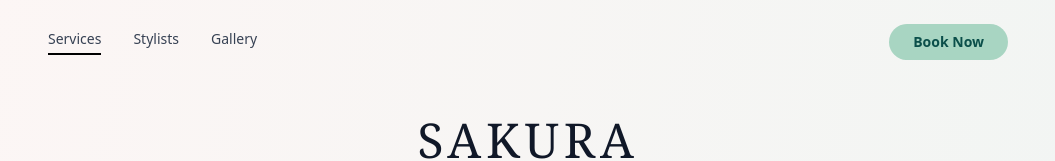
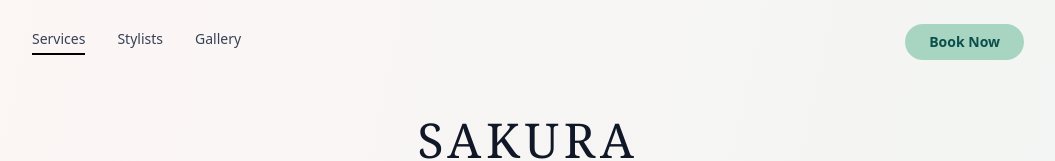
Before and after one commit to Jeong-chanuk/my-salon-website, a Next.js app: page / in a window 1280 px wide. Shown: the top 161 px of the page, without its empty margins (112-1167 px from the left). Built offline with nearby package versions, Linux system fonts and the light colour scheme.

Commit message:
폰화면 UI수정

```diff
--- a/components/Navbar.tsx
+++ b/components/Navbar.tsx
@@ -1,17 +1,23 @@
 export default function Navbar() {
   return (
-    <nav className="w-full flex justify-between items-center py-6 px-8 max-w-5xl mx-auto">
+    // 💡 flex-wrap을 추가해서 자리가 모자라면 자연스럽게 아랫줄로 넘어가게 만들었습니다.
+    // 💡 md:justify-between 은 PC에서만 양끝으로 벌리고, 모바일에서는 가운데 정렬(justify-center)을 합니다.
+    <nav className="w-full flex justify-center md:justify-between items-center py-4 md:py-6 px-4 max-w-5xl mx-auto flex-wrap gap-4">
+
       {/* 왼쪽 메뉴 링크들 */}
-      <ul className="flex gap-8 text-sm font-medium text-gray-700">
+      {/* 💡 모바일에서는 글씨 크기(text-xs)와 간격(gap-4)을 줄여서 예쁘게 들어맞게 합니다. */}
+      <ul className="flex gap-4 md:gap-8 text-xs md:text-sm font-medium text-gray-700">
         <li className="hover:text-black cursor-pointer border-b-2 border-black pb-1">Services</li>
         <li className="hover:text-black cursor-pointer pb-1">Stylists</li>
         <li className="hover:text-black cursor-pointer pb-1">Gallery</li>
       </ul>
 
-      {/* 오른쪽 예약 버튼 (민트색) */}
-      <button className="bg-[#a8d5c2] text-teal-900 px-6 py-2 rounded-full text-sm font-semibold hover:bg-[#8bc5ad] transition-colors">
+      {/* 오른쪽 예약 버튼 */}
+      {/* 💡 whitespace-nowrap을 추가해서 버튼 안의 글씨가 절대 두 줄로 깨지지 않게 방어합니다. */}
+      <button className="bg-[#a8d5c2] text-teal-900 px-5 py-2 md:px-6 rounded-full text-xs md:text-sm font-semibold hover:bg-[#8bc5ad] transition-colors whitespace-nowrap">
         Book Now
       </button>
+
     </nav>
   );
 }
```
